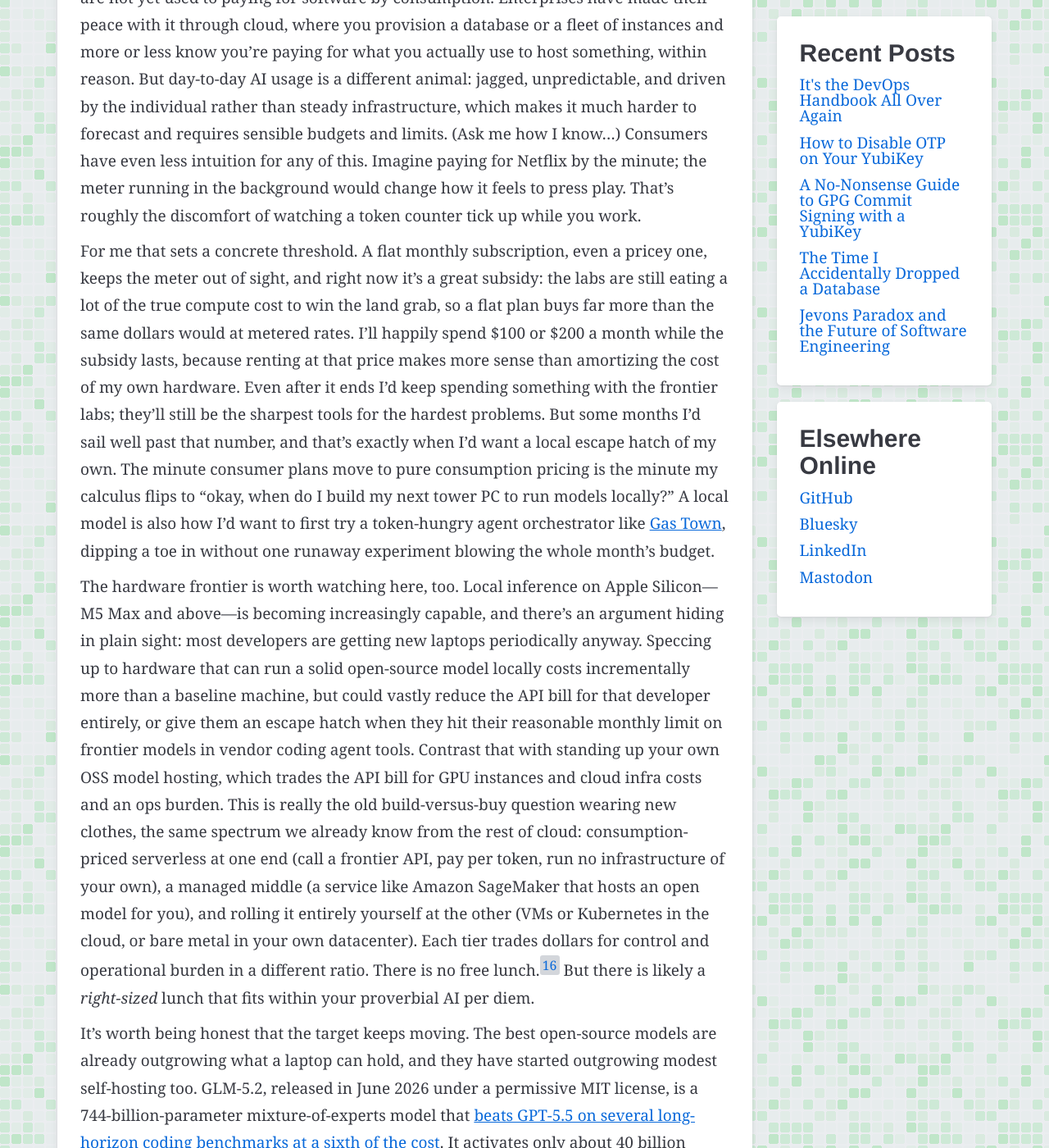
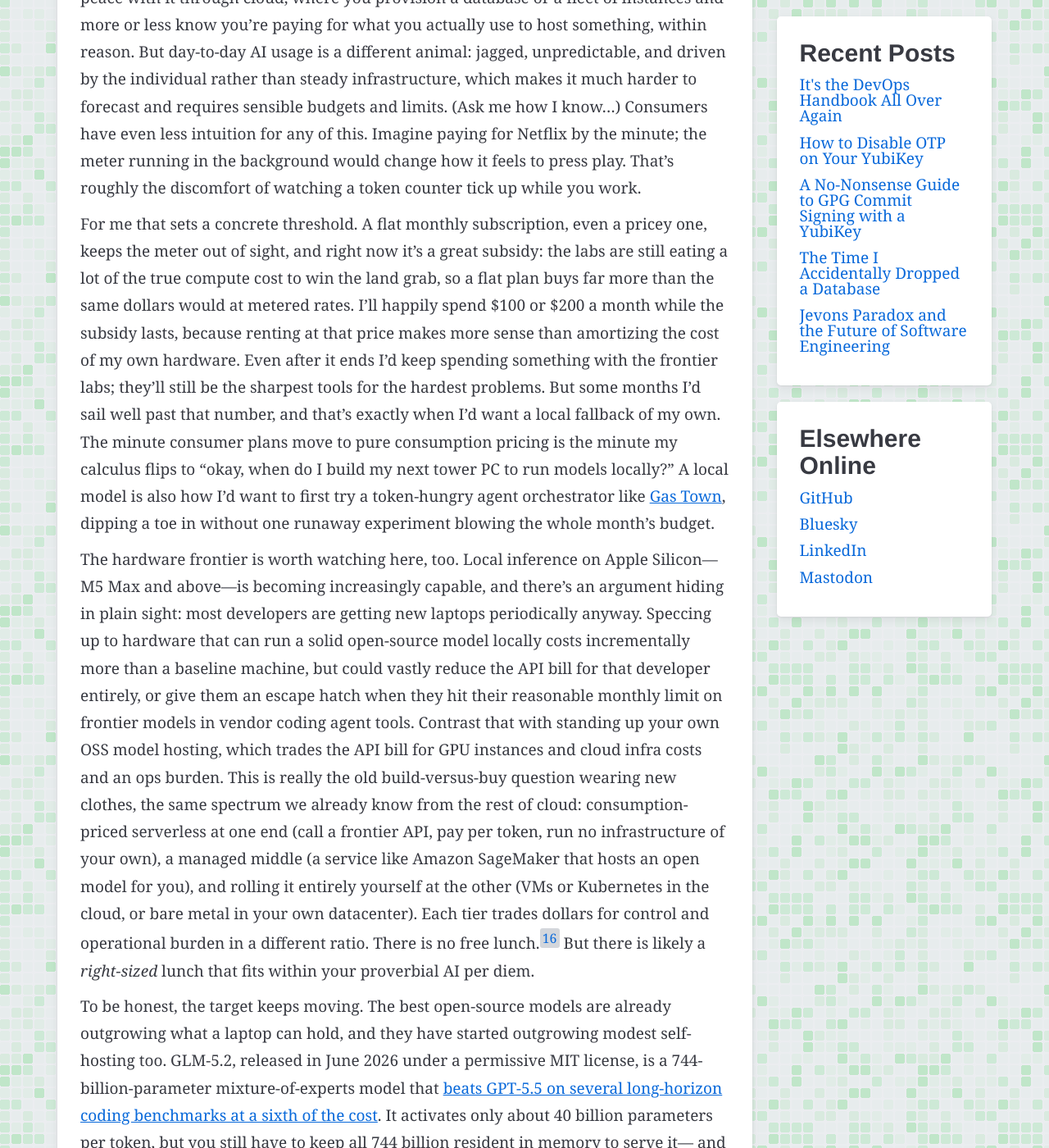
Before and after one commit to ryanspletzer/ryanspletzer.github.io, a Jekyll site: the page built from _posts/2026-06-24-its-the-devops-handbook-all-over-again.md, in a window 1280 px wide and 1400 px high, scrolled down 6401 px. Shown: the whole window at 82% size. Built offline with Jekyll 4.4.1, drawn with Linux system fonts in a browser that asks for light colours; some of the changed text lies outside the part shown.

Commit message:
Copyedit: consistency pass
Standardize hyphenation (micromanaging, higher-order, subtasks) and
trim repetition (escape hatch, "worth"-construction). Leaves the
casual "us engineering wizards"/"us actual software engineers" voice
and the higher-level/higher-order wording as intentional.

Co-Authored-By: Claude Opus 4.8 <noreply@anthropic.com>

```diff
--- a/_posts/2026-06-24-its-the-devops-handbook-all-over-again.md
+++ b/_posts/2026-06-24-its-the-devops-handbook-all-over-again.md
@@ -192,7 +192,7 @@ The AI bills are real and visible,
 and CFOs are asking a fair question: *where is the impact?*
 It deserves a better answer than "trust the process."[^measuring-ai-value]
 
-There's a historical echo here worth contemplating.
+There's a historical echo here.
 From roughly 2020 to 2022,
 cheap capital and a growth-at-all-costs mood pushed a lot of companies to over-hire,
 treating headcount as a proxy for ambition.
@@ -249,7 +249,7 @@ and the terrain shifts by the week.
 It is far better to set reasonable caps,
 give people real guidance on how to be efficient,
 and trust them to work within them.
-To put this AI usage micro-managing in terms we've used for a long time: *it doesn't scale.*
+To put this AI usage micromanaging in terms we've used for a long time: *it doesn't scale.*
 
 What you *can* control is what your tooling defaults look like.
 The DevOps parallel isn't observability—it's provisioning policy.
@@ -293,7 +293,7 @@ because renting at that price makes more sense than amortizing the cost of my ow
 Even after it ends I'd keep spending something with the frontier labs;
 they'll still be the sharpest tools for the hardest problems.
 But some months I'd sail well past that number,
-and that's exactly when I'd want a local escape hatch of my own.
+and that's exactly when I'd want a local fallback of my own.
 The minute consumer plans move to pure consumption pricing
 is the minute my calculus flips to "okay, when do I build my next tower PC to run models locally?"
 A local model is also how I'd want to first try a token-hungry agent orchestrator like
@@ -324,7 +324,7 @@ Each tier trades dollars for control and operational burden in a different ratio
 There is no free lunch.[^ram-prices]
 But there is likely a *right-sized* lunch that fits within your proverbial AI per diem.
 
-It's worth being honest that the target keeps moving.
+To be honest, the target keeps moving.
 The best open-source models are already outgrowing what a laptop can hold,
 and they have started outgrowing modest self-hosting too.
 GLM-5.2, released in June 2026 under a permissive MIT license,
```
Also changed, not shown: other parts of _posts/2026-06-24-its-the-devops-handbook-all-over-again.md (+2 -2 lines).
